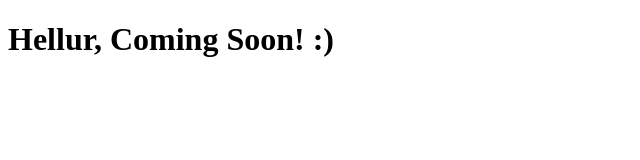
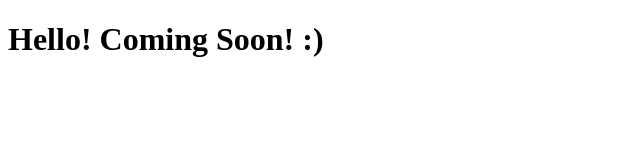
Before and after one commit to Adam-Bow/Adam-Bow.github.io, a plain HTML site: page index.html in a window 1280 px wide. Shown: the whole page, without its empty margins (0-640 px from the left). Drawn offline with Linux system fonts and the light colour scheme.

Commit message:
Update index.html

```diff
--- a/index.html
+++ b/index.html
@@ -4,6 +4,6 @@
     <title>Adam Bowling Portfolio</title>
 </head>
 <body>
-    <h1>Hellur, Coming Soon! :)</h1>
+    <h1>Hello! Coming Soon! :)</h1>
 </body>
 </html>
```
